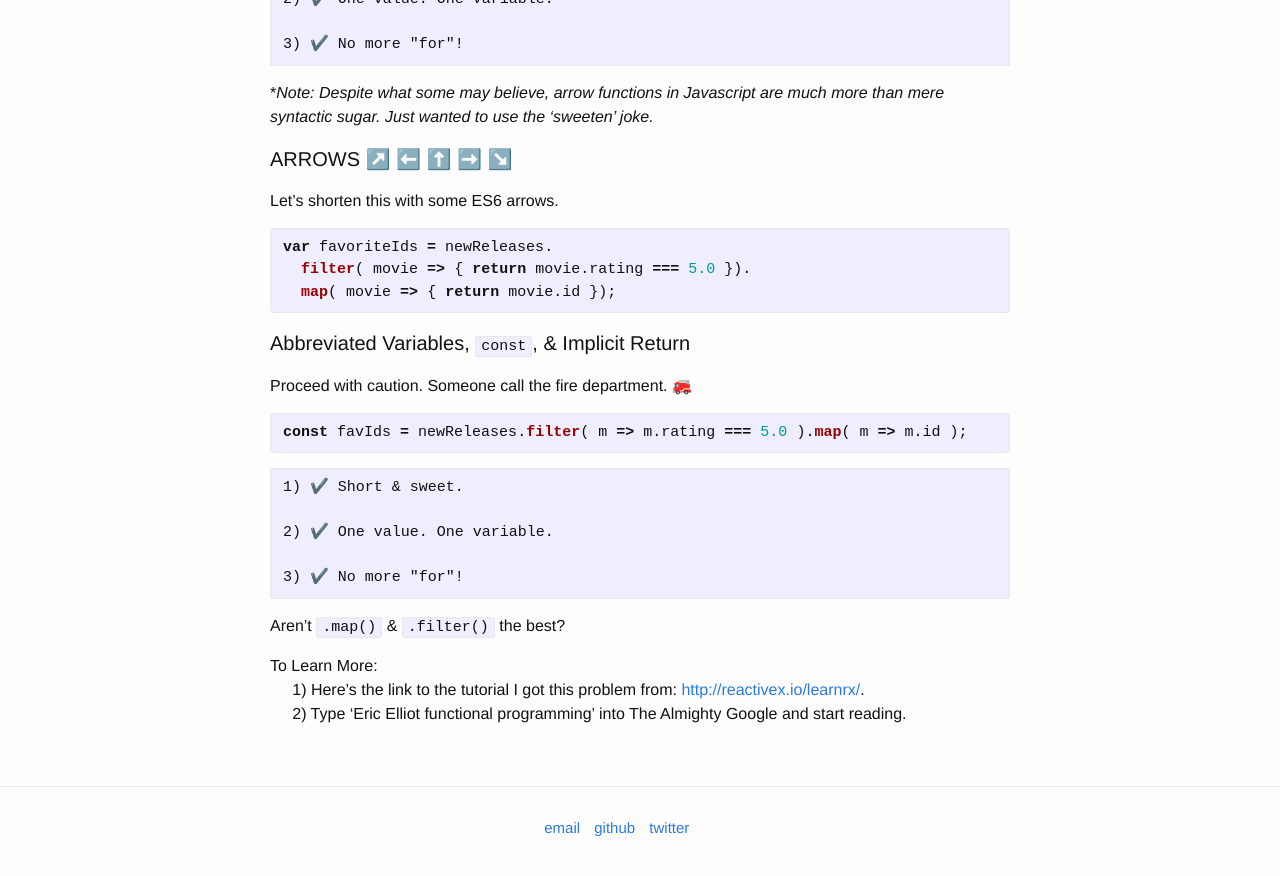
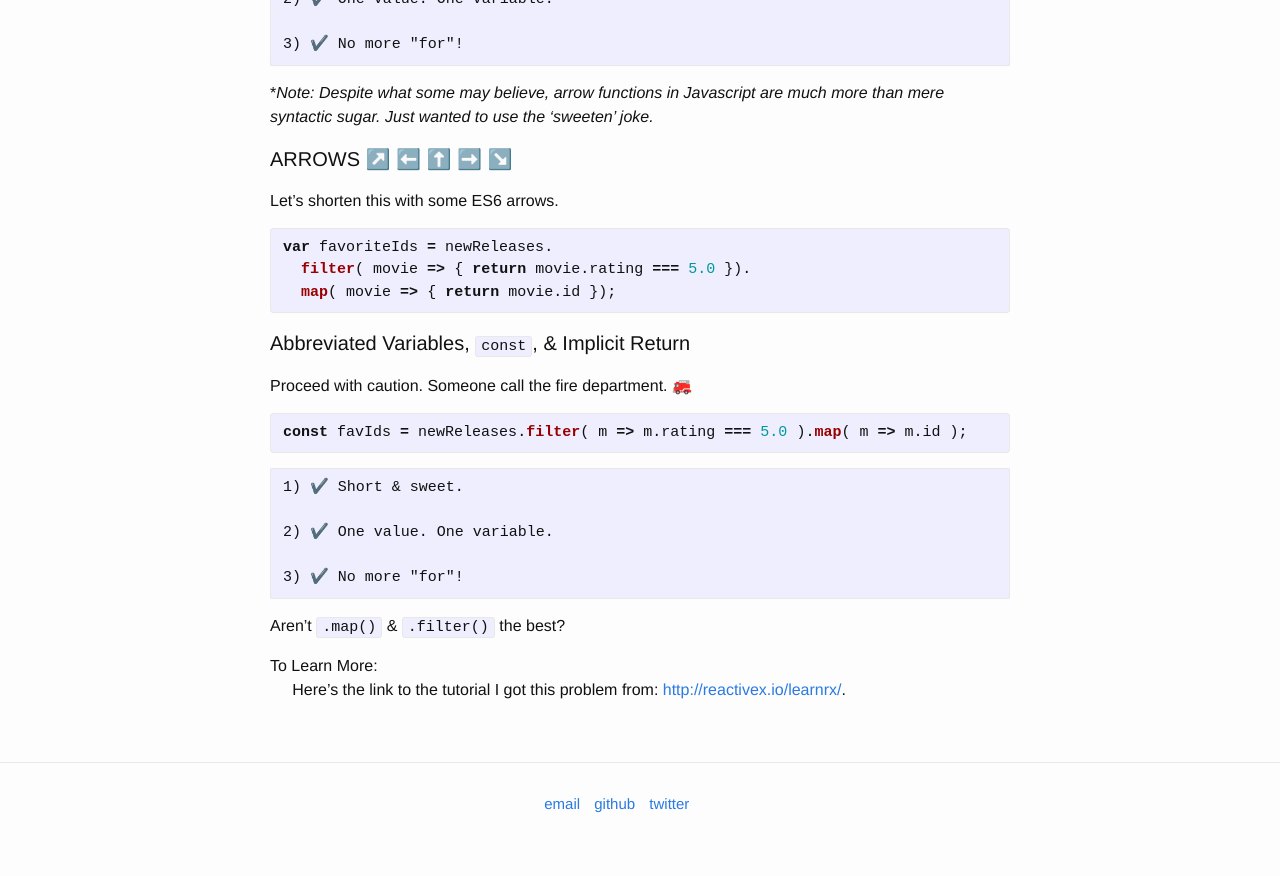
Before and after one commit to vincecampanale/blog, a Jekyll site: the page built from _posts/2017-04-08-map-and-filter.markdown, in a window 1280 px wide and 900 px high, scrolled down 4492 px. Shown: the top 876 px of the window. Built offline with Jekyll 4.4.1, drawn with Linux system fonts in a browser that asks for light colours.

Commit message:
map-filter typo

```diff
--- a/_posts/2017-04-08-map-and-filter.markdown
+++ b/_posts/2017-04-08-map-and-filter.markdown
@@ -202,5 +202,4 @@ const favIds = newReleases.filter( m => m.rating === 5.0 ).map( m => m.id );
 Aren't `.map()` & `.filter()` the best?
 
 To Learn More:
-&nbsp;&nbsp;&nbsp;&nbsp; 1) Here's the link to the tutorial I got this problem from: [http://reactivex.io/learnrx/](http://reactivex.io/learnrx/).
-&nbsp;&nbsp;&nbsp;&nbsp; 2) Type 'Eric Elliot functional programming' into The Almighty Google and start reading.
+&nbsp;&nbsp;&nbsp;&nbsp; Here's the link to the tutorial I got this problem from: [http://reactivex.io/learnrx/](http://reactivex.io/learnrx/).
```
